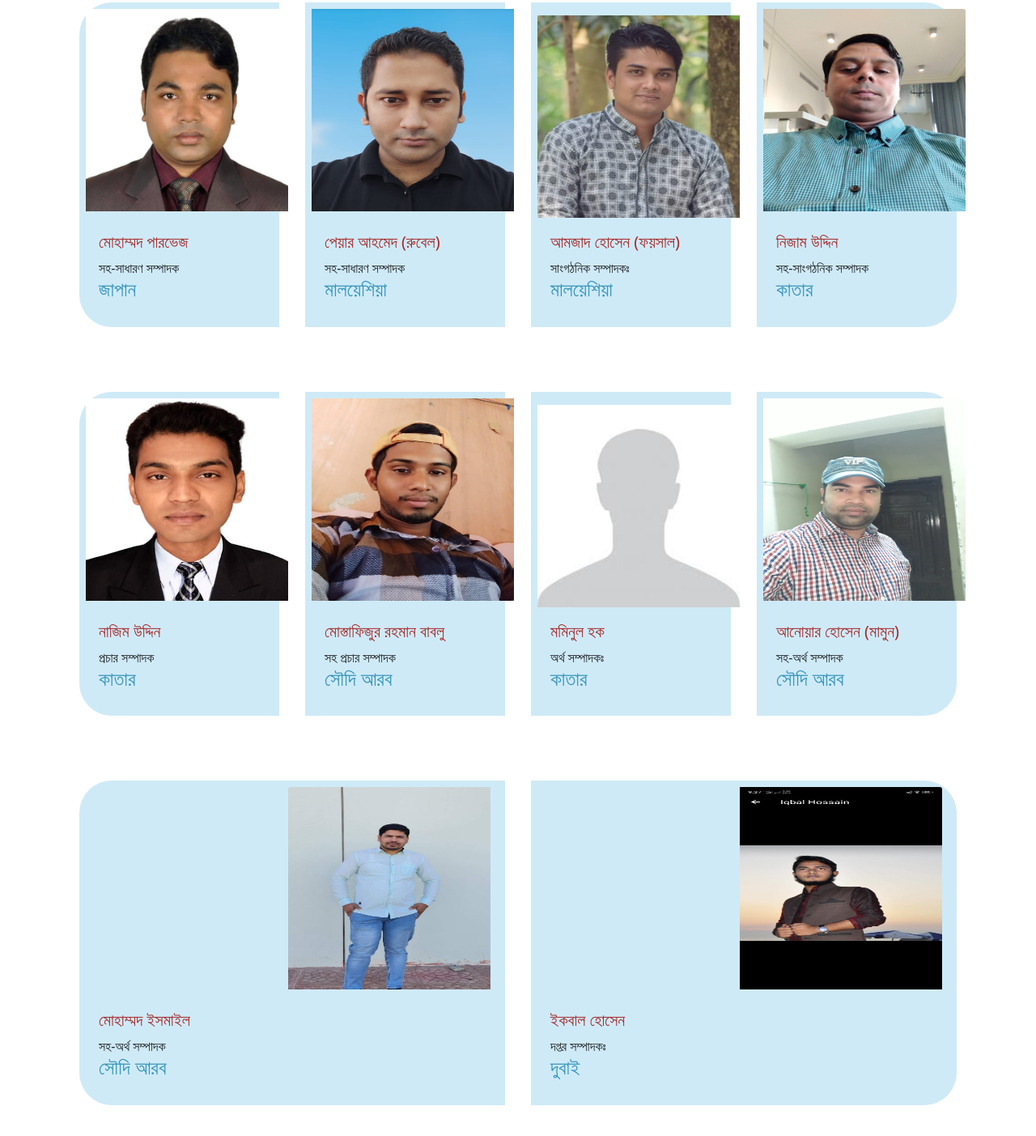
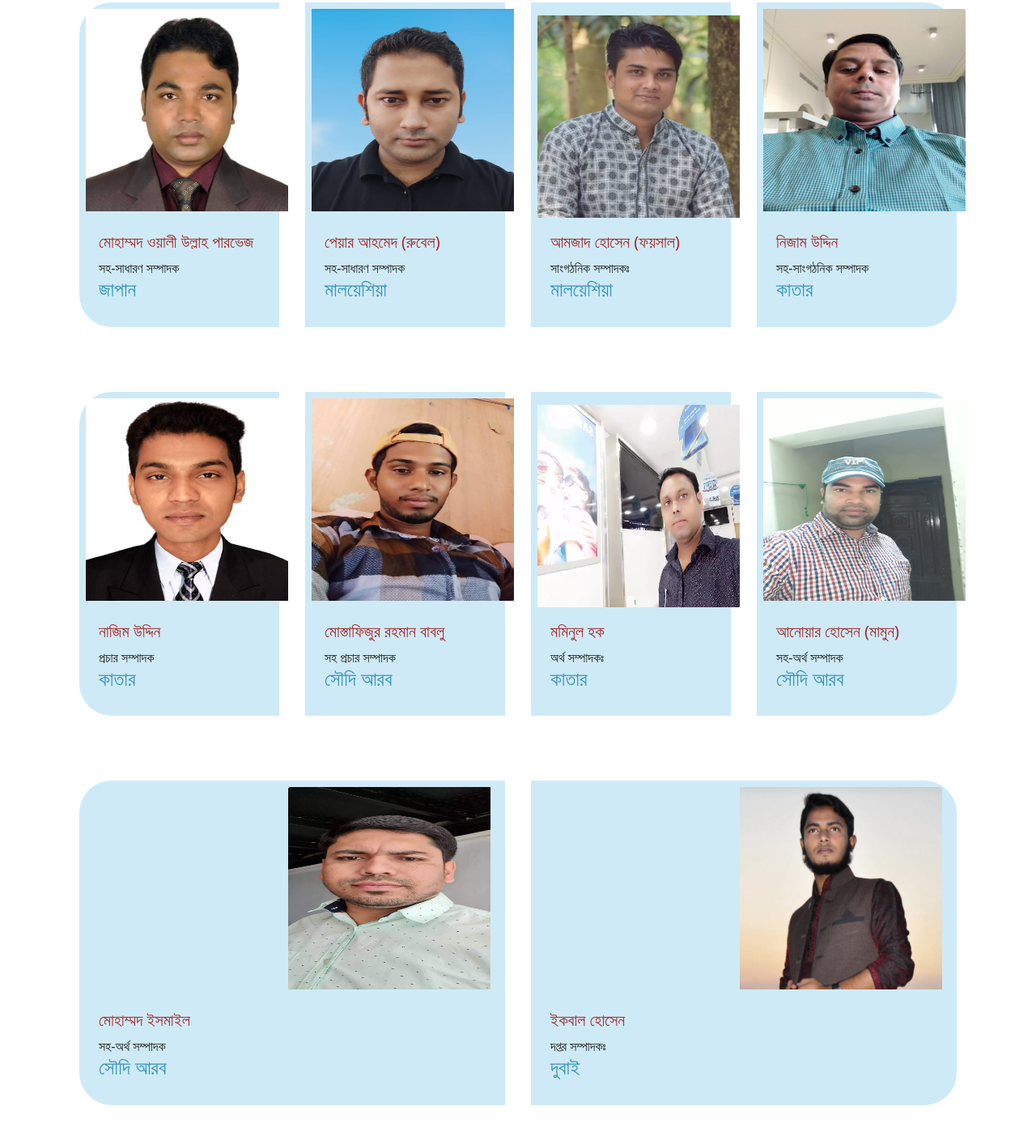
Before and after one commit to sharif02/paikpara, a plain HTML site: page index.html in a window 1280 px wide. Shown: the part 2132-3535 px from the top of the page at 81% size. Drawn offline with nearby package versions, Linux system fonts and the light colour scheme.

Commit message:
code updaed

```diff
--- a/index.html
+++ b/index.html
@@ -218,7 +218,7 @@
                         <img class="card-img-top w-100 h-100" src="images/janina.jpg" alt="Card image cap">
                     </div>
                     <div class="card-body">
-                        <h5 class="card-title name">মোহাম্মদ পারভেজ </h5>
+                        <h5 class="card-title name">মোহাম্মদ ওয়ালী উল্লাহ পারভেজ </h5>
                         <span> সহ-সাধারণ সম্পাদক</span>
                         <h4 class="occopation">জাপান </h4>
 
@@ -283,7 +283,7 @@
                 </div>
                 <div class="card m-3 p-2 b-0 cards">
                     <div class="image">
-                        <img class="card-img-top w-100 h-100 mt-2" src="images/mainuddin.jpg" alt="Card image cap">
+                        <img class="card-img-top w-100 h-100 mt-2" src="images/momin.jpg" alt="Card image cap">
                     </div>
                     <div class="card-body">
                         <h5 class="card-title name"> মমিনুল হক</h5>
@@ -305,7 +305,7 @@
             <div class="card-group my-5 ">
                 <div class="card m-3 p-2 cards">
                     <div class="image">
-                        <img class="card-img-top w-100 h-100" src="images/ismael.jpg" alt="Card image cap">
+                        <img class="card-img-top w-100 h-100" src="images/ismaile.jpg" alt="Card image cap">
                     </div>
                     <div class="card-body">
                         <h5 class="card-title name">মোহাম্মদ ইসমাইল </h5>
@@ -317,7 +317,7 @@
                 <div class="card m-3 p-2 cards">
                     <div class="singlecard">
                         <div class="image">
-                            <img class="card-img-top w-100 h-100" src="images/iqbal.jpg" alt="Card image cap">
+                            <img class="card-img-top w-100 h-100" src="images/iqbale.jpg" alt="Card image cap">
                         </div>
                         <div class="card-body">
                             <h5 class="card-title name">ইকবাল হোসেন</h5>
```
Also changed, not shown: images/ibrahimm.jpg (added), images/iqbale.jpg (added), images/ismaile.jpg (added), images/momin.jpg (added).
